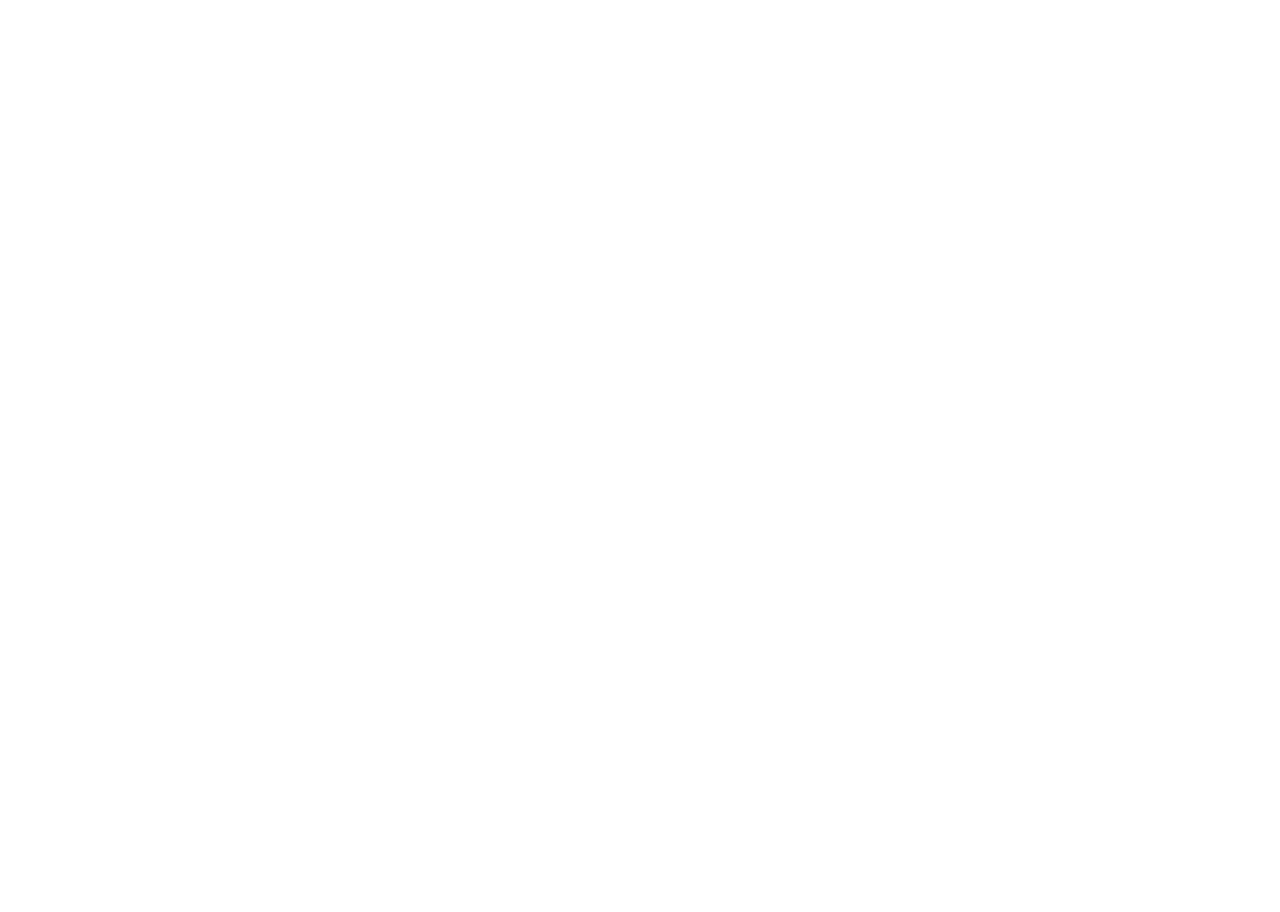
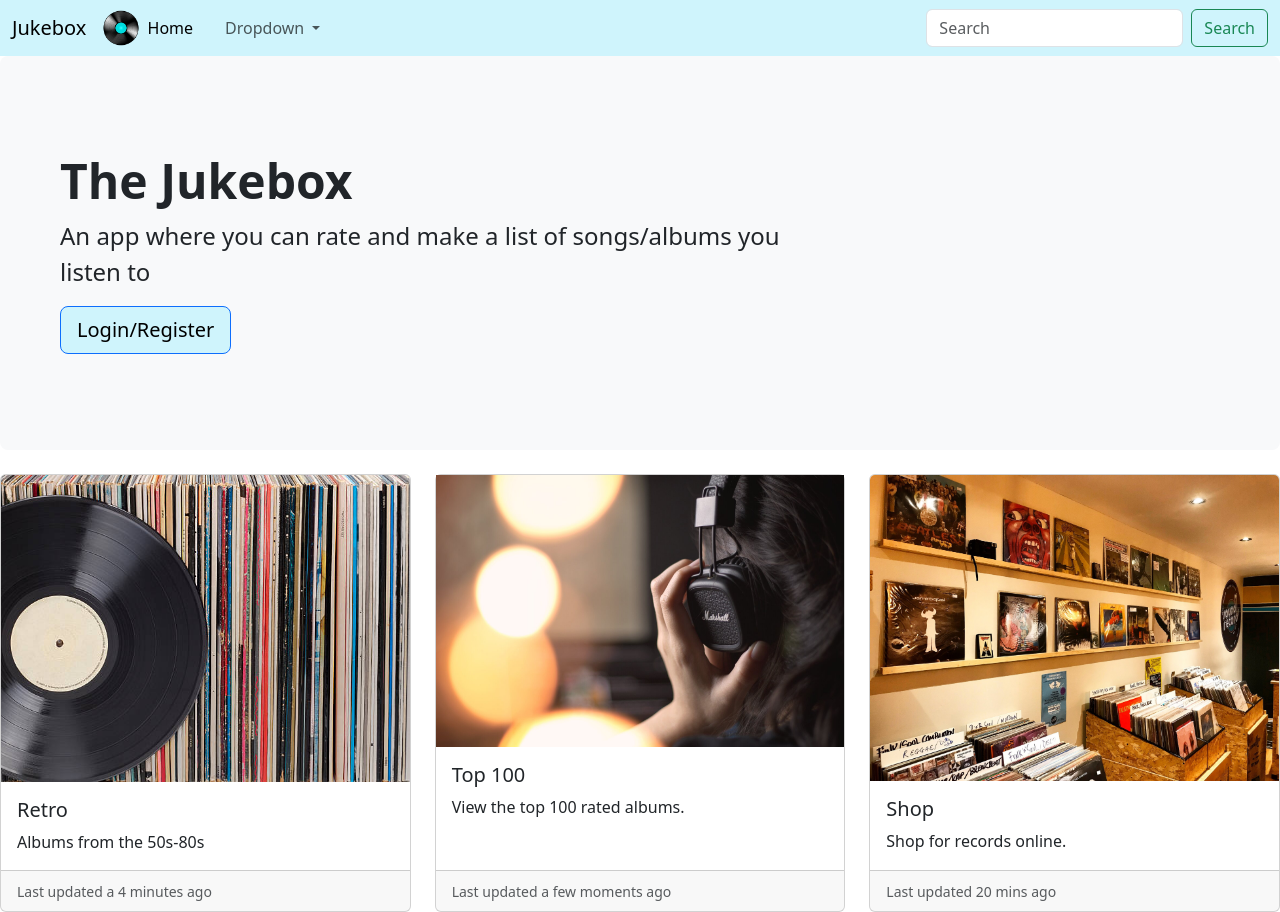
Before and after one commit to Jarellvee/Demo05, a plain HTML site: page index.html in a window 1280 px wide. Before the commit the page ends 800 px from the top, so only its background shows below. Drawn offline with nearby package versions, Linux system fonts and the light colour scheme.

Commit message:
Finished

```diff
--- a/index.html
+++ b/index.html
@@ -2,7 +2,7 @@
 <html lang="en">
 
 <head>
-    <title>My BCIT Project</title>
+    <title>Demo05</title>
     <meta name="comp1800 template" content="My 1800 App">
 
     <!-- Required meta tags -->
@@ -10,29 +10,116 @@
     <meta name="viewport" content="width=device-width, initial-scale=1">
 
     <!-- Bootstrap Library CSS CDN go here -->
+    <link href="https://cdn.jsdelivr.net/npm/bootstrap@5.3.2/dist/css/bootstrap.min.css" rel="stylesheet"
+        integrity="sha384-T3c6CoIi6uLrA9TneNEoa7RxnatzjcDSCmG1MXxSR1GAsXEV/Dwwykc2MPK8M2HN" crossorigin="anonymous">
+
     <!-- Boostrap Library JS CDN  go here -->
-
+    <script src="https://cdn.jsdelivr.net/npm/bootstrap@5.3.2/dist/js/bootstrap.bundle.min.js"
+        integrity="sha384-C6RzsynM9kWDrMNeT87bh95OGNyZPhcTNXj1NW7RuBCsyN/o0jlpcV8Qyq46cDfL"
+        crossorigin="anonymous"></script>
     <!-- Other libraries go here -->
 
     <!-- Link to styles of your own -->
     <!-- <link rel="stylesheet" href="./styles/style.css"> -->
+    <style>
+
+    </style>
 
 </head>
 
 <body>
+    <main>
+        <nav class="navbar navbar-expand-lg bg-body-tertiary bg-info-subtle">
+            <div class="container-fluid">
+                <a class="navbar-brand" href="#">Jukebox</a>
+                <img src="./images/logo.png" height="36">
+                <button class="navbar-toggler" type="button" data-bs-toggle="collapse"
+                    data-bs-target="#navbarSupportedContent" aria-controls="navbarSupportedContent"
+                    aria-expanded="false" aria-label="Toggle navigation">
+                    <span class="navbar-toggler-icon"></span>
+                </button>
+                <div class="collapse navbar-collapse" id="navbarSupportedContent">
+                    <ul class="navbar-nav me-auto mb-2 mb-lg-0">
+                        <li class="nav-item">
+                            <a class="nav-link active" aria-current="page" href="#">Home</a>
+                        </li>
+                        <li class="nav-item">
+                            <a class="nav-link" href="#"></a>
+                        </li>
+                        <li class="nav-item dropdown">
+                            <a class="nav-link dropdown-toggle" href="#" role="button" data-bs-toggle="dropdown"
+                                aria-expanded="false">
+                                Dropdown
+                            </a>
+                            <ul class="dropdown-menu">
+                                <li><a class="dropdown-item" href="#">Profile</a></li>
+                                <li><a class="dropdown-item" href="#">Browse</a></li>
+                                <li>
+                                    <hr class="dropdown-divider">
+                                </li>
+                                <li><a class="dropdown-item" href="#">FAQs</a></li>
+                            </ul>
+                        </li>
 
-    <!------------------------------>
-    <!-- Your HTML Layout go here -->
-    <!------------------------------>
-    <!-- Stuff for body goes here -->
+                    </ul>
+                    <form class="d-flex" role="search">
+                        <input class="form-control me-2" type="search" placeholder="Search" aria-label="Search">
+                        <button class="btn btn-outline-success" type="submit">Search</button>
+                    </form>
+                </div>
+            </div>
+        </nav>
+        <div class="p-5 mb-4 bg-light rounded-3">
+            <div class="container-fluid py-5">
+                <h1 class="display-5 fw-bold">The Jukebox</h1>
+                <p class="col-md-8 fs-4">An app where you can rate and make a list of songs/albums you listen to</p>
+
+                <button class="btn btn-primary btn-lg bg-info-subtle text-black" type="button">Login/Register</button>
 
 
-    <!---------------------------------------------->
-    <!-- Your own JavaScript functions go here    -->
-    <!---------------------------------------------->
 
-    <!-- Link to scripts of your own -->
-    <!-- <script src="./scripts/script.js"></script> -->
+            </div>
+        </div>
+        <div class="row row-cols-1 row-cols-md-3 g-4">
+            <div class="col">
+                <div class="card h-100">
+                    <img src="./images/70s.jpg" class="card-img-top" alt="...">
+                    <div class="card-body">
+                        <h5 class="card-title">Retro</h5>
+                        <p class="card-text">Albums from the 50s-80s</p>
+                    </div>
+                    <div class="card-footer">
+                        <small class="text-body-secondary">Last updated a 4 minutes ago</small>
+                    </div>
+                </div>
+            </div>
+            <div class="col">
+                <div class="card h-100">
+                    <img src="images/fav.jpg" card-img-top" alt="...">
+                    <div class="card-body">
+                        <h5 class="card-title">Top 100</h5>
+                        <p class="card-text">View the top 100 rated albums.</p>
+                    </div>
+                    <div class="card-footer">
+                        <small class="text-body-secondary">Last updated a few moments ago</small>
+                    </div>
+                </div>
+            </div>
+            <div class="col">
+                <div class="card h-100">
+                    <img src="images/shop.jpeg" class="card-img-top" alt="...">
+                    <div class="card-body">
+                        <h5 class="card-title">Shop</h5>
+                        <p class="card-text">Shop for records online.
+                        </p>
+                    </div>
+                    <div class="card-footer">
+                        <small class="text-body-secondary">Last updated 20 mins ago</small>
+                    </div>
+                </div>
+            </div>
+        </div>
+    </main>
 
 </body>
 
```
Also changed, not shown: images/70s.jpg (added), images/fav.jpg (added), images/logo.png (added), images/shop.jpeg (added).
